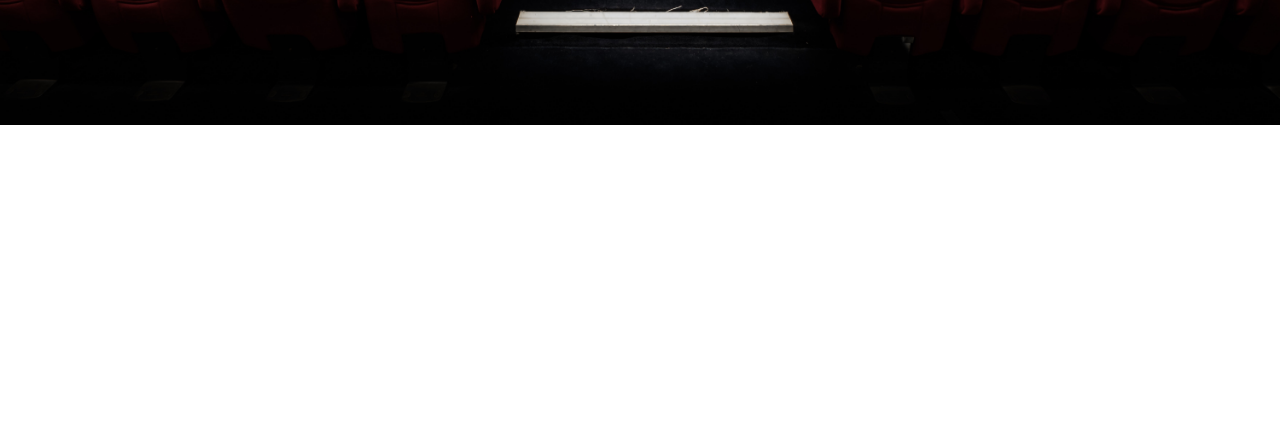
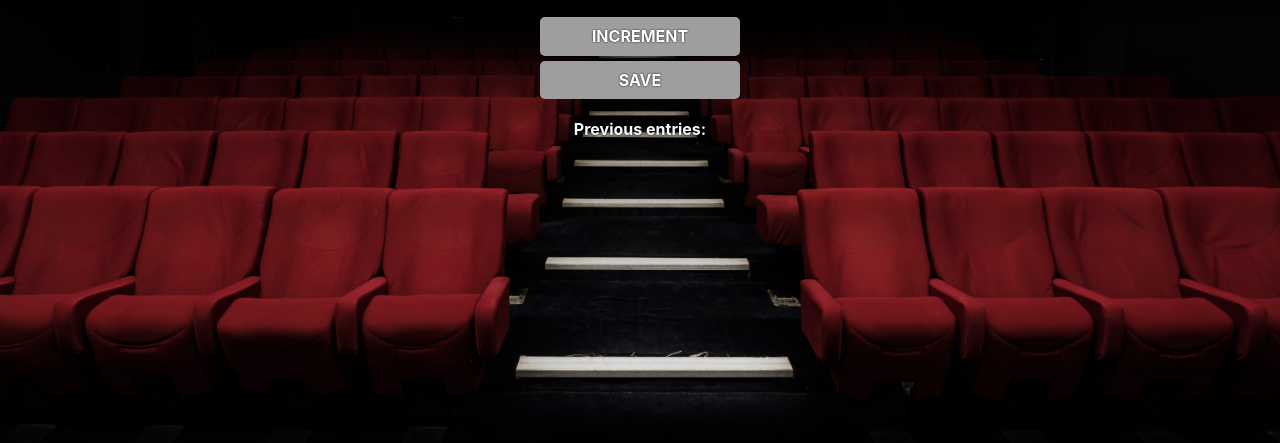
Before and after one commit to Churchillexe/Customer-Counter, a website built with Vite: page index.html in a window 1280 px wide. Shown: the part 357-800 px from the top of the page. Built offline with nearby package versions, Linux system fonts and the light colour scheme; grey boxes are pictures that could not be loaded.

Commit message:
Add files via upload

```diff
--- a/index.css
+++ b/index.css
@@ -8,12 +8,13 @@ body {
     font-family: -apple-system, BlinkMacSystemFont, 'Segoe UI', Roboto, Oxygen, Ubuntu, Cantarell, 'Open Sans', 'Helvetica Neue', sans-serif;
     font-weight: bold;
     text-align: center;
+    height: 100vh;
 }
 
 #hero{
     width: 100%;
-    height: 100px;
     margin: 0 auto;
+    padding: 30vh 0;
 }
 
 #hero-btn{
```
